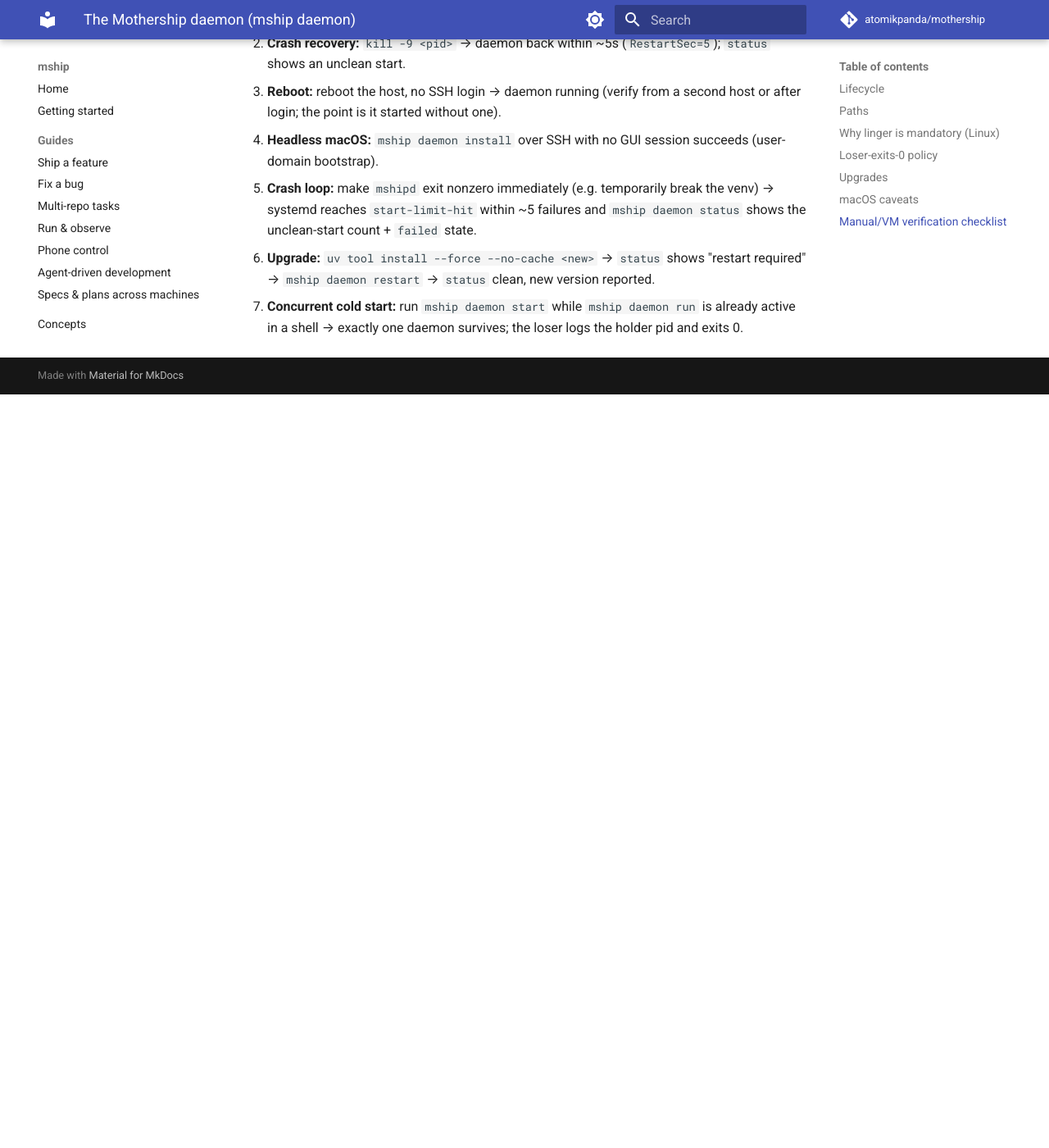
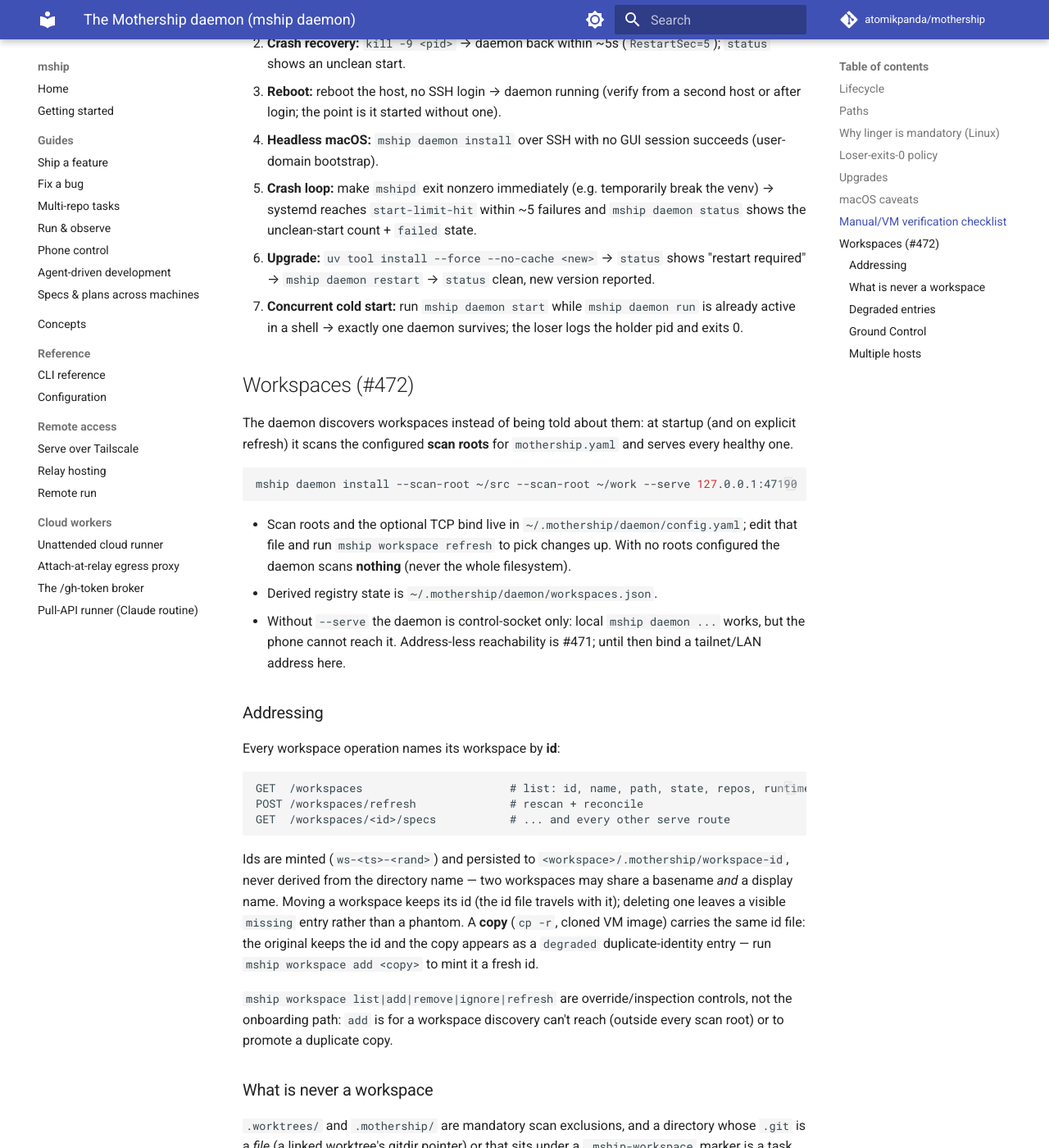
Before and after one commit to atomikpanda/mothership, an MkDocs documentation site: the page built from docs/daemon.md, in a window 1280 px wide and 1400 px high, scrolled down 2075 px. Shown: the whole window at 82% size. Built offline with MkDocs 1.6.1 and Material for MkDocs 9.7.7, drawn with Linux system fonts in a browser that asks for light colours; comment, search, counter and statistics services are not loaded; before the commit the page ends 2556 px from its top, so only the background shows below that; some of the changed text lies outside the part shown.

Commit message:
GC discover-on-host affordance + docs: registry section in docs/daemon.md (scan roots, id semantics, worktree exclusions, degraded entries, GC pairing, multi-host) + README pointer (#472 tasks 10-11)

````diff
--- a/docs/daemon.md
+++ b/docs/daemon.md
@@ -97,3 +97,77 @@
 7. **Concurrent cold start:** run `mship daemon start` while `mship daemon run`
    is already active in a shell → exactly one daemon survives; the loser logs
    the holder pid and exits 0.
+
+## Workspaces (#472)
+
+The daemon discovers workspaces instead of being told about them: at startup
+(and on explicit refresh) it scans the configured **scan roots** for
+`mothership.yaml` and serves every healthy one.
+
+```bash
+mship daemon install --scan-root ~/src --scan-root ~/work --serve 127.0.0.1:47190
+```
+
+- Scan roots and the optional TCP bind live in `~/.mothership/daemon/config.yaml`;
+  edit that file and run `mship workspace refresh` to pick changes up. With no
+  roots configured the daemon scans **nothing** (never the whole filesystem).
+- Derived registry state is `~/.mothership/daemon/workspaces.json`.
+- Without `--serve` the daemon is control-socket only: local `mship daemon ...`
+  works, but the phone cannot reach it. Address-less reachability is #471; until
+  then bind a tailnet/LAN address here.
+
+### Addressing
+
+Every workspace operation names its workspace by **id**:
+
+```
+GET  /workspaces                      # list: id, name, path, state, repos, runtime
+POST /workspaces/refresh              # rescan + reconcile
+GET  /workspaces/<id>/specs           # ... and every other serve route
+```
+
+Ids are minted (`ws-<ts>-<rand>`) and persisted to
+`<workspace>/.mothership/workspace-id`, never derived from the directory name —
+two workspaces may share a basename *and* a display name. Moving a workspace
+keeps its id (the id file travels with it); deleting one leaves a visible
+`missing` entry rather than a phantom. A **copy** (`cp -r`, cloned VM image)
+carries the same id file: the original keeps the id and the copy appears as a
+`degraded` duplicate-identity entry — run `mship workspace add <copy>` to mint
+it a fresh id.
+
+`mship workspace list|add|remove|ignore|refresh` are override/inspection
+controls, not the onboarding path: `add` is for a workspace discovery can't
+reach (outside every scan root) or to promote a duplicate copy.
+
+### What is never a workspace
+
+`.worktrees/` and `.mothership/` are mandatory scan exclusions, and a directory
+whose `.git` is a *file* (a linked worktree's gitdir pointer) or that sits under
+a `.mship-workspace` marker is a task worktree, not a workspace — `mship spawn`
+materializes a full tracked `mothership.yaml` inside each worktree, so without
+these rules every spawned task would register as a phantom workspace. Nested
+markers resolve to the outermost workspace, so a repo inside a metarepo never
+registers separately.
+
+### Degraded entries
+
+A broken/unreadable `mothership.yaml` — or a valid one whose repo paths don't
+exist (a template like `examples/mothership.yaml`) — becomes a visible
+`degraded` entry carrying the reason. Siblings still discover, the scan never
+aborts, and requests to a degraded id return 503 with that reason rather than
+failing obscurely at dispatch time.
+
+### Ground Control
+
+Pair a **host** once (its base URL + host token from
+`~/.mothership/daemon/serve-token`), then "Discover workspaces on host" lists
+what that host found; picking one stores a connection pointed at
+`{host}/workspaces/{id}`. If you previously paired that same workspace by hand
+(old per-workspace URL), you'll see two cards until you remove the manual one —
+migration lands with #471.
+
+### Multiple hosts
+
+The registry is **per host**. The same workspace discovered on two hosts is two
+independent entries, and nothing in the registry claims exclusive ownership:
+which host actually runs a WorkItem is decided by the claim protocol (#473).
````
Also changed, not shown: README.md (+1 -0 lines).
